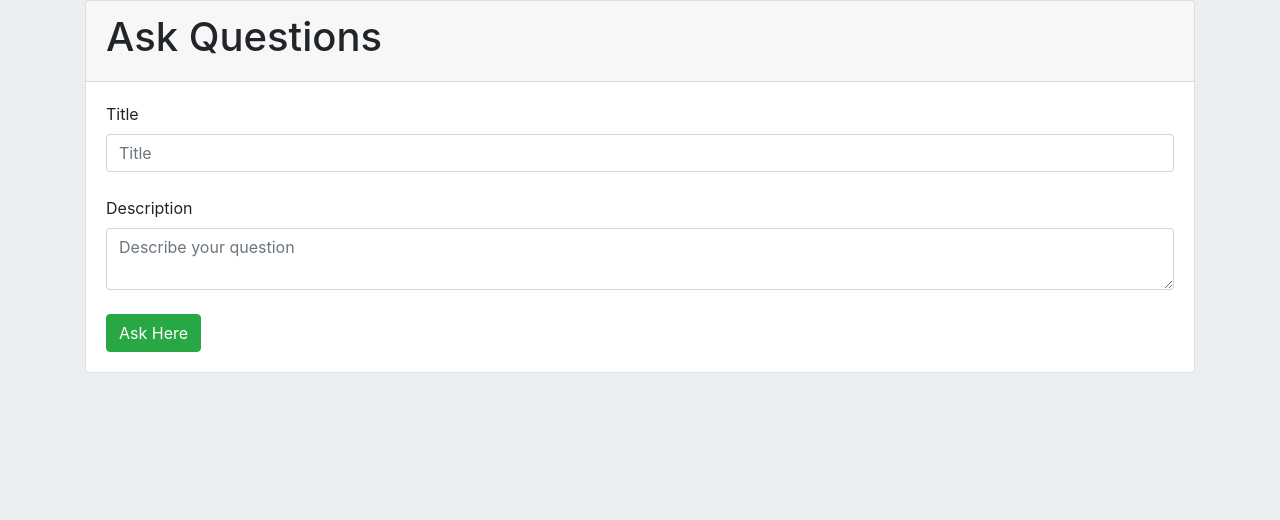
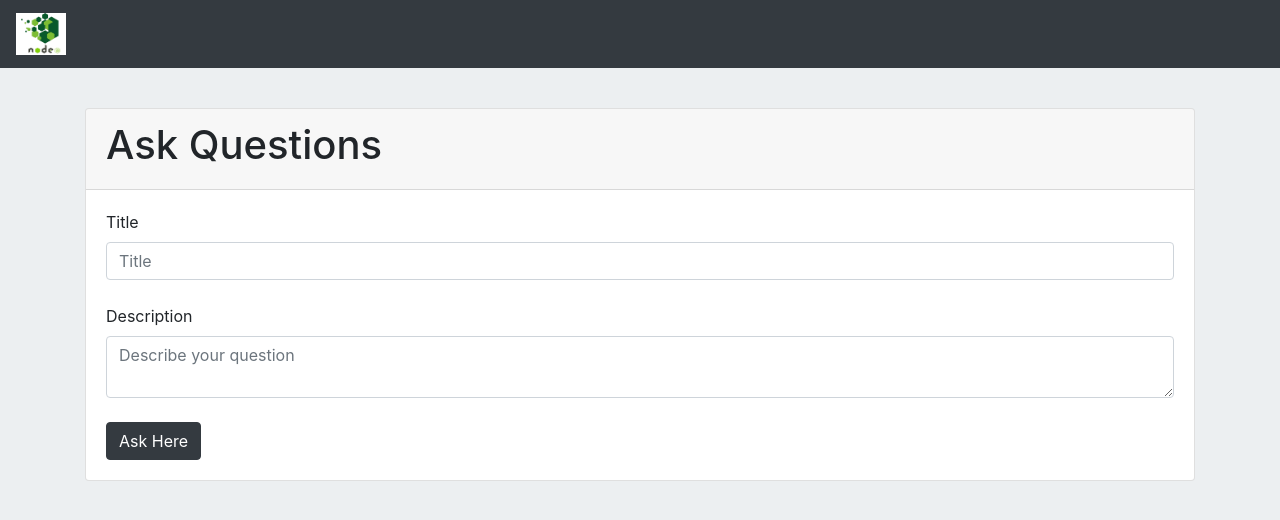
Before and after one commit to XavierTecBr/questions-and-answers, a Node server app: page /ask in a window 1280 px wide. Shown: the top 520 px of the page. Run offline with Node 20, Linux system fonts and the light colour scheme.

Commit message:
Finishing front with navbar

```diff
--- a/public/css/style.css
+++ b/public/css/style.css
@@ -1,3 +1,7 @@
 body {
     background-color: #eceff1;
 }
+
+#form-ask {
+    margin-top: 5vh;
+}
--- a/views/ask.ejs
+++ b/views/ask.ejs
@@ -10,9 +10,15 @@
 </head>
 <body>
 
+    <nav class="navbar navbar-light bg-dark">
+        <a class="navbar-brand" href="/">
+            <img src="/img/nodejs.png" width="50">
+        </a>
+    </nav>
+
     <div class="container">
 
-        <div class="card">
+        <div class="card" id="form-ask" >
             <div class="card-header">
                     <h1>Ask Questions</h1>
             </div>
@@ -24,7 +30,7 @@
                     <label>Description</label>
                     <textarea placeholder="Describe your question" class="form-control"></textarea>
                     <br>
-                    <button class="btn btn-success">Ask Here</button>
+                    <button class="btn btn-dark">Ask Here</button>
                 </form>
             </div>
         </div>
```
